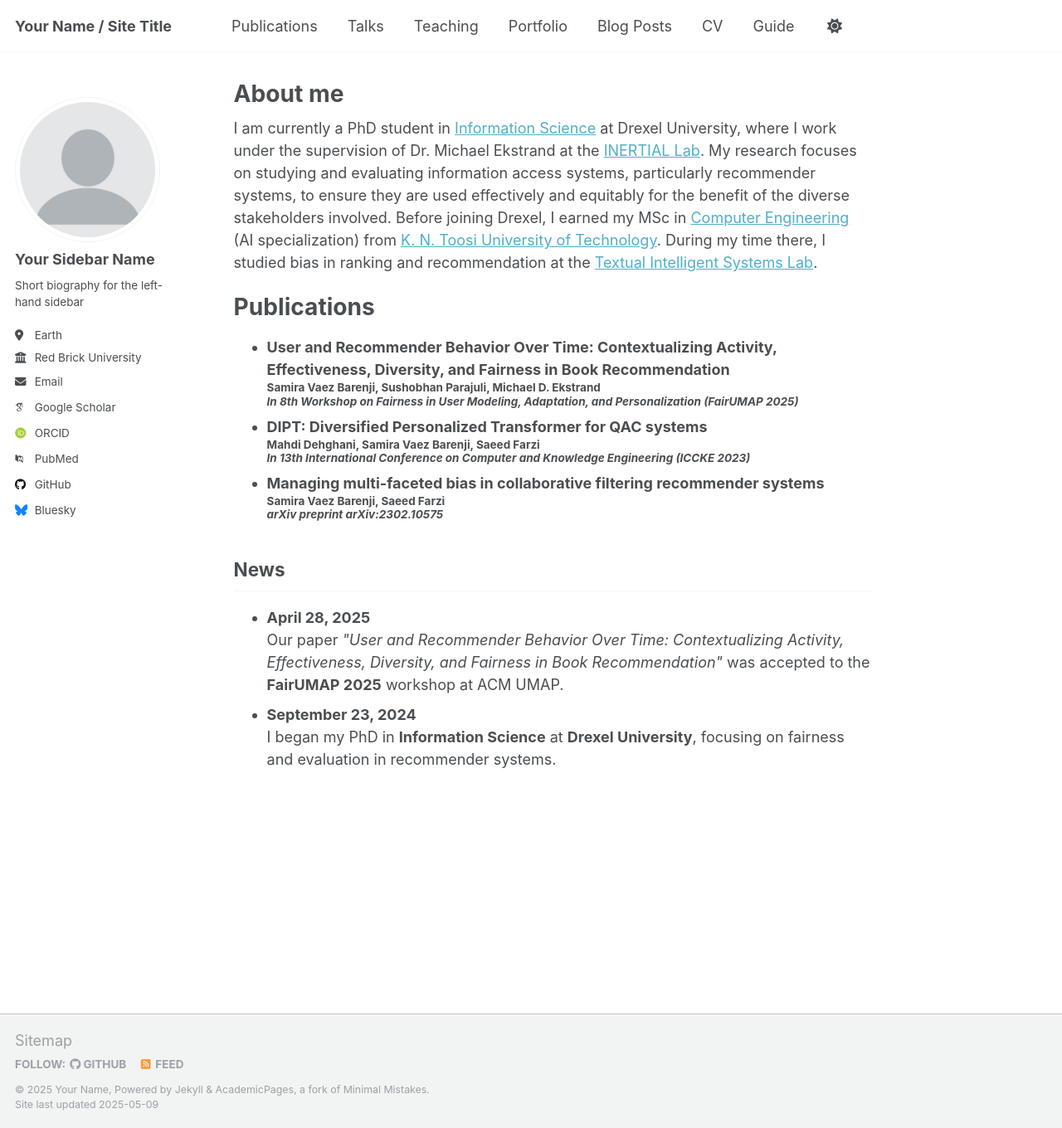
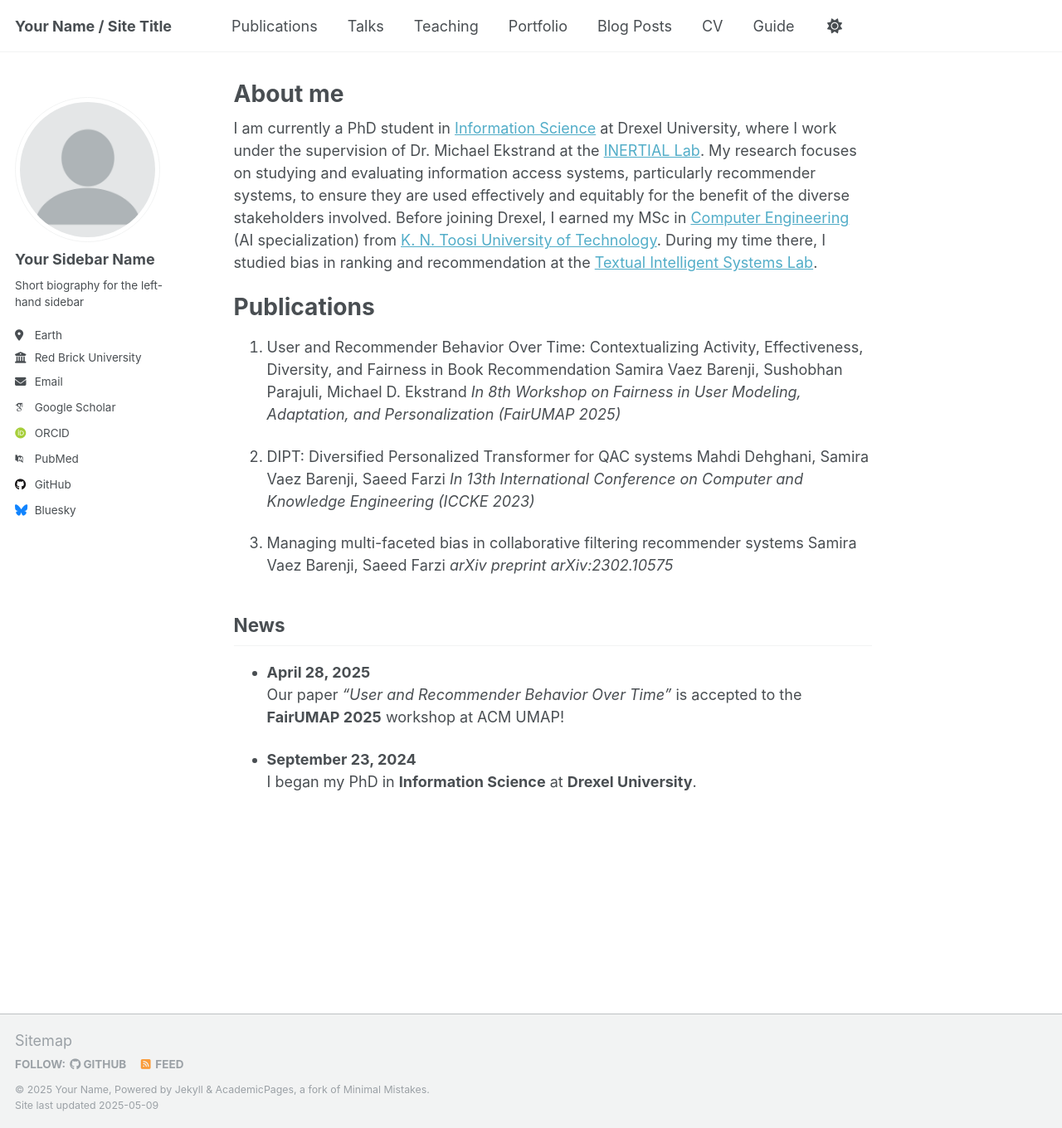
Before and after one commit to samiravaez/samiravaez.github.io, a Jekyll site: the page built from _pages/about.md, in a window 1280 px wide and 1360 px high. Shown: the whole window at 83% size. Built offline with Jekyll 4.4.1, drawn with Linux system fonts in a browser that asks for light colours; some web fonts are replaced.

Commit message:
Update about.md

```diff
--- a/_pages/about.md
+++ b/_pages/about.md
@@ -11,34 +11,22 @@ I am currently a PhD student in <a href="https://drexel.edu/cci/academics/inform
 
 Publications
 ======
-<ul>
+1. User and Recommender Behavior Over Time: Contextualizing Activity, Effectiveness, Diversity, and Fairness in Book Recommendation
+   Samira Vaez Barenji, Sushobhan Parajuli, Michael D. Ekstrand
+   <i>In 8th Workshop on Fairness in User Modeling, Adaptation, and Personalization (FairUMAP 2025)</i>
 
-   <li><b>User and Recommender Behavior Over Time: Contextualizing Activity, Effectiveness, Diversity, and Fairness in Book Recommendation</b>
-                        <h5 style="margin-bottom:0; margin-top:0">Samira Vaez Barenji, Sushobhan Parajuli, Michael D. Ekstrand</h5>
-                        <h6 style="margin-top:0"><i>In 8th Workshop on Fairness in User Modeling, Adaptation, and Personalization (FairUMAP 2025)</i>
-                     </h6>
-                    </li>
-  <li><b>DIPT: Diversified Personalized Transformer for QAC systems</b>
-                        <h5 style="margin-bottom:0; margin-top:0">Mahdi Dehghani, Samira Vaez Barenji, Saeed Farzi</h5>
-                        <h6 style="margin-top:0"><i>In 13th International Conference on Computer and Knowledge Engineering (ICCKE 2023)</i>
-                     </h6>
-                    </li>
-                    <li><b>Managing multi-faceted bias in collaborative filtering recommender systems</b>
-                        <h5 style="margin-bottom:0; margin-top:0">Samira Vaez Barenji, Saeed Farzi</h5>
-                        <h6 style="margin-top:0"><i>arXiv preprint arXiv:2302.10575</i></h6>
-                    </li>
+2. DIPT: Diversified Personalized Transformer for QAC systems
+   Mahdi Dehghani, Samira Vaez Barenji, Saeed Farzi
+   <i>In 13th International Conference on Computer and Knowledge Engineering (ICCKE 2023)</i>
 
-</ul>
+3. Managing multi-faceted bias in collaborative filtering recommender systems
+   Samira Vaez Barenji, Saeed Farzi
+   <i>arXiv preprint arXiv:2302.10575</i>
 
 News
 ------
-<ul>
-    <li>
-      <strong>April 28, 2025</strong><br>
-      Our paper <em>"User and Recommender Behavior Over Time: Contextualizing Activity, Effectiveness, Diversity, and Fairness in Book Recommendation"</em> was accepted to the <strong>FairUMAP 2025</strong> workshop at ACM UMAP.
-    </li>
-    <li>
-      <strong>September 23, 2024</strong><br>
-      I began my PhD in <strong>Information Science</strong> at <strong>Drexel University</strong>, focusing on fairness and evaluation in recommender systems.
-    </li>
-  </ul>
+- **April 28, 2025**
+  Our paper *"User and Recommender Behavior Over Time"* is accepted to the **FairUMAP 2025** workshop at ACM UMAP!
+
+- **September 23, 2024**
+  I began my PhD in **Information Science** at **Drexel University**.
```
